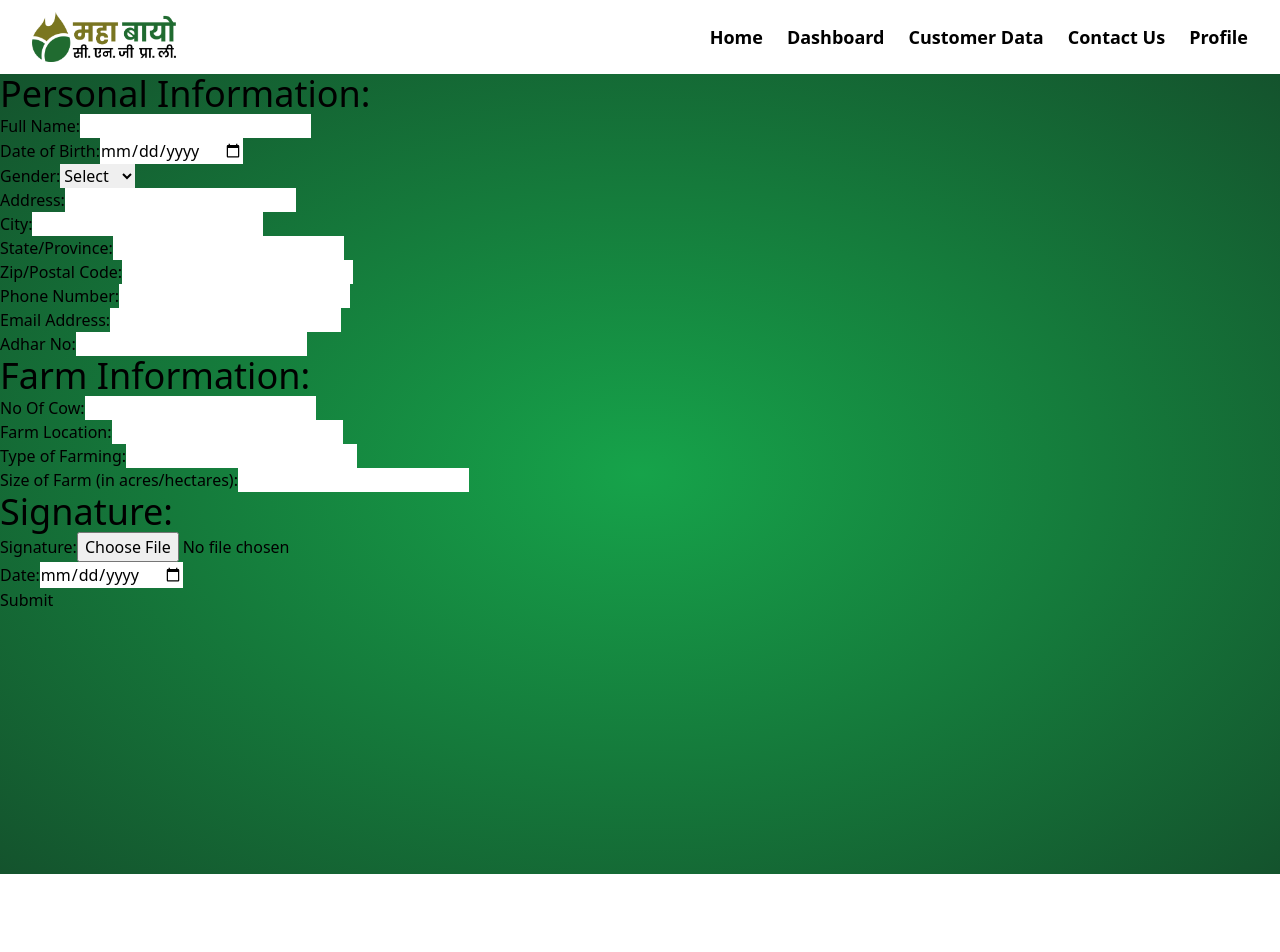
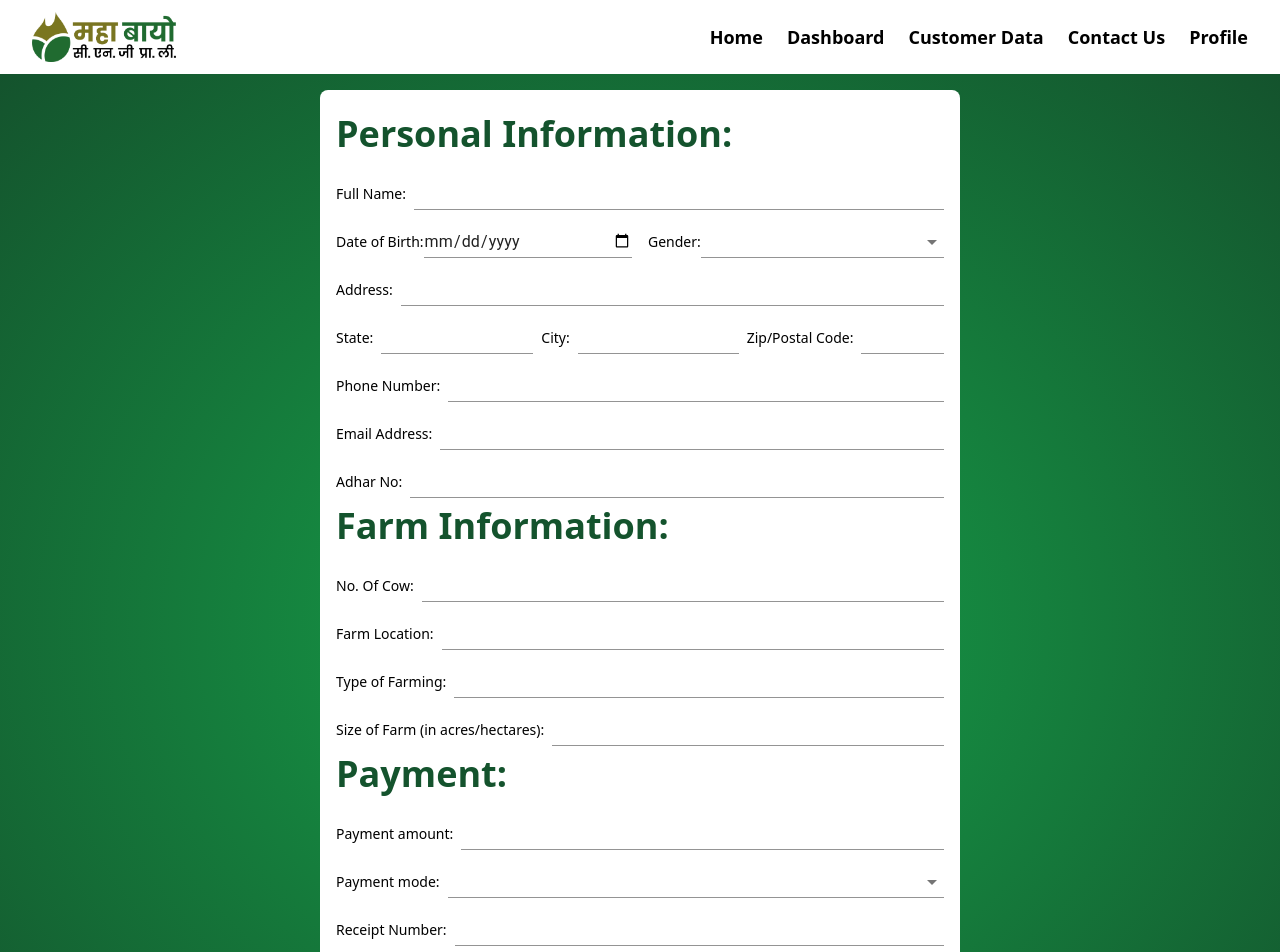
Before and after one commit to Akash-Trimbake/bio-cng, a React (Vite) app: page /userInfoForm in a window 1280 px wide. Shown: the top 952 px of the page. Before the commit the page ends 874 px from the top, so only its background shows below. Built offline with nearby package versions, Linux system fonts and the light colour scheme; sample sign-in values are in the browser's storage.

Commit message:
styled form

```diff
--- a/src/App.jsx
+++ b/src/App.jsx
@@ -1,4 +1,3 @@
-import { useState } from "react";
 import { BrowserRouter as Router, Routes, Route } from "react-router-dom";
 import Home from "./pages/Home";
 import Login from "./pages/Login";
@@ -17,7 +16,7 @@ function App() {
     <>
       <Router>
         <Topbar />
-        <div className="h-screen bg-[radial-gradient(ellipse_at_center,_var(--tw-gradient-stops))] from-green-600 to-green-900">
+        <div className="h-full bg-[radial-gradient(ellipse_at_center,_var(--tw-gradient-stops))] from-green-600 to-green-900">
           <Routes>
             <Route element={<PrivateRoutes />}>
               <Route path="/profile" element={<Profile />} />
--- a/src/components/AddDistrict.jsx
+++ b/src/components/AddDistrict.jsx
@@ -37,7 +37,7 @@ const AddDistrict = () => {
     <div className="flex flex-col justify-center items-center h-full">
       <form
         onSubmit={handleSubmit}
-        className="w-2/3 bg-white p-8 rounded-xl shadow-lg flex flex-col gap-4"
+        className="w-4/5 md:w-2/3 bg-white p-8 rounded-xl shadow-lg flex flex-col gap-4"
       >
         <div className="text-center">
           <h3 className="font-semibold text-2xl text-green-700">
--- a/src/components/AddTaluka.jsx
+++ b/src/components/AddTaluka.jsx
@@ -70,7 +70,7 @@ const AddTaluka = () => {
     <div className="flex flex-col justify-center items-center h-full">
       <form
         onSubmit={handleSubmit}
-        className="w-2/3 bg-white p-8 rounded-xl shadow-lg flex flex-col gap-4"
+        className="w-4/5 md:w-2/3 bg-white p-8 rounded-xl shadow-lg flex flex-col gap-4"
       >
         <div className="text-center">
           <h3 className="font-semibold text-2xl text-green-700">
--- a/src/components/UserInfoForm.jsx
+++ b/src/components/UserInfoForm.jsx
@@ -1,4 +1,7 @@
 import React, { useState } from "react";
+import TextField from "@mui/material/TextField";
+import MenuItem from "@mui/material/MenuItem";
+import Select from "@mui/material/Select";
 
 const UserInfoForm = () => {
   const [fullName, setFullName] = useState("");
@@ -17,10 +20,41 @@ const UserInfoForm = () => {
   const [farmSize, setFarmSize] = useState("");
   const [signature, setSignature] = useState("");
   const [date, setDate] = useState("");
+  const [amount, setAmount] = useState("");
+  const [paymentMode, setPaymentMode] = useState("");
+  const [receiptNo, setReceiptNo] = useState("");
+  const [selectedImage, setSelectedImage] = useState(null);
 
+  const handleImageChange = (e) => {
+    setSelectedImage(URL.createObjectURL(e.target.files[0]));
+    setSignature(e.target.files[0]);
+  };
   const handleSubmit = (e) => {
     e.preventDefault();
-    // Here you can handle form submission, e.g., send data to server
+
+    // Basic validation
+    if (
+      fullName &&
+      dob &&
+      gender &&
+      address &&
+      city &&
+      stateProvince &&
+      zipCode &&
+      phoneNumber &&
+      email &&
+      adharNo &&
+      noOfCow &&
+      farmLocation &&
+      farmingType &&
+      farmSize &&
+      amount &&
+      paymentMode &&
+      receiptNo &&
+      signature &&
+      date
+    ) {
+      // All fields are filled, continue with form submission
       console.log({
         fullName,
         dob,
@@ -36,159 +70,333 @@ const UserInfoForm = () => {
         farmLocation,
         farmingType,
         farmSize,
+        amount,
+        paymentMode,
+        receiptNo,
         signature,
         date,
       });
+    } else {
+      // Inform the user to fill all fields
+      alert("Please fill all fields before submitting.");
+    }
   };
 
   return (
-    <form onSubmit={handleSubmit}>
-      <h2>Personal Information:</h2>
-      <label>
-        Full Name:
-        <input
+    <div className="flex flex-col justify-center items-center py-4 ">
+      <form
+        onSubmit={handleSubmit}
+        className="w-11/12 md:w-1/2 bg-white rounded-lg py-4 px-4 text-sm"
+      >
+        <div className="my-2 flex flex-col gap-3 md:gap-4 ">
+          <h2 className="text-2xl md:text-4xl font-semibold text-green-900 mb-2">
+            Personal Information:
+          </h2>
+
+          <div className="flex flex-row items-center gap-2">
+            <p className="">Full Name:</p>
+
+            <TextField
+              label=""
+              variant="standard"
               type="text"
               value={fullName}
               onChange={(e) => setFullName(e.target.value)}
+              fullWidth
+              style={{ flex: 1 }}
             />
-      </label>
-      <br />
-      <label>
-        Date of Birth:
-        <input
+          </div>
+
+          <div className="grid grid-cols-2 gap-4">
+            <div className="flex flex-col md:flex-row items-start md:items-center">
+              <p className="">Date of Birth:</p>
+
+              <TextField
+                label=""
+                variant="standard"
                 type="date"
                 value={dob}
                 onChange={(e) => setDob(e.target.value)}
+                fullWidth
+                style={{ flex: 1 }}
               />
-      </label>
-      <br />
-      <label>
-        Gender:
-        <select value={gender} onChange={(e) => setGender(e.target.value)}>
-          <option value="">Select</option>
-          <option value="Male">Male</option>
-          <option value="Female">Female</option>
-          <option value="Other">Other</option>
-        </select>
-      </label>
-      <br />
-      <label>
-        Address:
-        <input
+            </div>
+
+            <div className="flex flex-col md:flex-row items-start md:items-center">
+              <p className="">Gender:</p>
+
+              <Select
+                labelId="demo-simple-select-standard-label"
+                value={gender}
+                onChange={(e) => setGender(e.target.value)}
+                fullWidth
+                variant="standard"
+              >
+                <MenuItem value="">
+                  <em>Select a role</em>
+                </MenuItem>
+                <MenuItem value="Male">Male</MenuItem>
+                <MenuItem value="Female">Female</MenuItem>
+                <MenuItem value="Other">Other</MenuItem>
+              </Select>
+            </div>
+          </div>
+
+          <div className="flex flex-row items-center gap-2">
+            <p className="">Address:</p>
+
+            <TextField
+              label=""
+              variant="standard"
               type="text"
               value={address}
               onChange={(e) => setAddress(e.target.value)}
+              fullWidth
+              style={{ flex: 1 }}
             />
-      </label>
-      <br />
-      <label>
-        City:
-        <input
+          </div>
+
+          <div className="grid grid-cols-2 md:grid-cols-3 gap-2">
+            <div className="flex flex-row items-center gap-2">
+              <p className="">State:</p>
+
+              <TextField
+                label=""
+                variant="standard"
+                type="text"
+                value={stateProvince}
+                onChange={(e) => setStateProvince(e.target.value)}
+                fullWidth
+                style={{ flex: 1 }}
+              />
+            </div>
+
+            <div className="flex flex-row items-center gap-2">
+              <p className="">City:</p>
+
+              <TextField
+                label=""
+                variant="standard"
                 type="text"
                 value={city}
                 onChange={(e) => setCity(e.target.value)}
+                fullWidth
+                style={{ flex: 1 }}
               />
-      </label>
-      <br />
-      <label>
-        State/Province:
-        <input
-          type="text"
-          value={stateProvince}
-          onChange={(e) => setStateProvince(e.target.value)}
-        />
-      </label>
-      <br />
-      <label>
-        Zip/Postal Code:
-        <input
-          type="text"
+            </div>
+
+            <div className="flex flex-row items-center gap-2 col-span-2 md:col-span-1">
+              <p className="">Zip/Postal Code:</p>
+
+              <TextField
+                label=""
+                variant="standard"
+                type="number"
                 value={zipCode}
                 onChange={(e) => setZipCode(e.target.value)}
+                fullWidth
+                style={{ flex: 1 }}
               />
-      </label>
-      <br />
-      <label>
-        Phone Number:
-        <input
-          type="text"
+            </div>
+          </div>
+
+          <div className="flex flex-row items-center gap-2">
+            <p className="">Phone Number:</p>
+
+            <TextField
+              label=""
+              variant="standard"
+              type="number"
               value={phoneNumber}
               onChange={(e) => setPhoneNumber(e.target.value)}
+              fullWidth
+              style={{ flex: 1 }}
             />
-      </label>
-      <br />
-      <label>
-        Email Address:
-        <input
+          </div>
+          <div className="flex flex-row items-center gap-2">
+            <p className="">Email Address:</p>
+
+            <TextField
+              label=""
+              variant="standard"
               type="email"
               value={email}
               onChange={(e) => setEmail(e.target.value)}
+              fullWidth
+              style={{ flex: 1 }}
             />
-      </label>
-      <br />
-      <label>
-        Adhar No:
-        <input
-          type="text"
+          </div>
+          <div className="flex flex-row items-center gap-2">
+            <p className="">Adhar No:</p>
+
+            <TextField
+              label=""
+              variant="standard"
+              type="number"
               value={adharNo}
               onChange={(e) => setAdharNo(e.target.value)}
+              fullWidth
+              style={{ flex: 1 }}
             />
-      </label>
-      <br />
-      <h2>Farm Information:</h2>
-      <label>
-        No Of Cow:
-        <input
-          type="text"
+          </div>
+        </div>
+        {/* Farm Information //////////////////////////////////////////////////////////////////////////////////////////// */}
+
+        <div className="my-2 flex flex-col gap-3 md:gap-4 ">
+          <h2 className="text-2xl md:text-4xl font-semibold text-green-900 mb-2">
+            Farm Information:
+          </h2>
+
+          <div className="flex flex-row items-center gap-2">
+            <p className="">No. Of Cow:</p>
+
+            <TextField
+              label=""
+              variant="standard"
+              type="number"
               value={noOfCow}
               onChange={(e) => setNoOfCow(e.target.value)}
+              fullWidth
+              style={{ flex: 1 }}
             />
-      </label>
-      <br />
-      <label>
-        Farm Location:
-        <input
+          </div>
+
+          <div className="flex flex-row items-center gap-2">
+            <p className="">Farm Location:</p>
+
+            <TextField
+              label=""
+              variant="standard"
               type="text"
               value={farmLocation}
               onChange={(e) => setFarmLocation(e.target.value)}
+              fullWidth
+              style={{ flex: 1 }}
             />
-      </label>
-      <br />
-      <label>
-        Type of Farming:
-        <input
+          </div>
+          <div className="flex flex-row items-center gap-2">
+            <p className="">Type of Farming:</p>
+
+            <TextField
+              label=""
+              variant="standard"
               type="text"
               value={farmingType}
               onChange={(e) => setFarmingType(e.target.value)}
+              fullWidth
+              style={{ flex: 1 }}
             />
-      </label>
-      <br />
-      <label>
-        Size of Farm (in acres/hectares):
-        <input
-          type="text"
+          </div>
+
+          <div className="flex flex-row items-center gap-2">
+            <p className="">Size of Farm (in acres/hectares):</p>
+
+            <TextField
+              label=""
+              variant="standard"
+              type="number"
               value={farmSize}
               onChange={(e) => setFarmSize(e.target.value)}
+              fullWidth
+              style={{ flex: 1 }}
             />
-      </label>
-      <br />
-      <h2>Signature:</h2>
-      <label>
-        Signature:
-        <input type="file" onChange={(e) => setSignature(e.target.files[0])} />
-      </label>
-      <br />
-      <label>
-        Date:
-        <input
+          </div>
+        </div>
+        {/* Payment //////////////////////////////////////////////////////////////////////////////////////////// */}
+        <div className="my-2 flex flex-col gap-3 md:gap-4 ">
+          <h2 className="text-2xl md:text-4xl font-semibold text-green-900 mb-2">
+            Payment:
+          </h2>
+
+          <div className="flex flex-row items-center gap-2">
+            <p className="">Payment amount:</p>
+
+            <TextField
+              label=""
+              variant="standard"
+              type="number"
+              value={amount}
+              onChange={(e) => setAmount(e.target.value)}
+              fullWidth
+              style={{ flex: 1 }}
+            />
+          </div>
+
+          <div className="flex flex-row items-center gap-2">
+            <p className="">Payment mode:</p>
+
+            <Select
+              labelId="demo-simple-select-standard-label"
+              value={paymentMode}
+              onChange={(e) => setPaymentMode(e.target.value)}
+              fullWidth
+              variant="standard"
+              style={{ flex: 1 }}
+            >
+              <MenuItem value="">
+                <em>Select a mode</em>
+              </MenuItem>
+              <MenuItem value="cash">Cash</MenuItem>
+              <MenuItem value="upi">UPI</MenuItem>
+              <MenuItem value="Other">Other</MenuItem>
+            </Select>
+          </div>
+
+          <div className="flex flex-row items-center gap-2">
+            <p className="">Receipt Number:</p>
+
+            <TextField
+              label=""
+              variant="standard"
+              type="number"
+              value={receiptNo}
+              onChange={(e) => setReceiptNo(e.target.value)}
+              fullWidth
+              style={{ flex: 1 }}
+            />
+          </div>
+        </div>
+
+        {/* Signature //////////////////////////////////////////////////////////////////////////////////////////// */}
+
+        <div className="flex flex-col gap-2 mt-16">
+          <div className="flex flex-row items-center gap-2 w-2/3 md:w-1/3">
+            <p className="">Date:</p>
+
+            <TextField
+              label=""
+              variant="standard"
               type="date"
               value={date}
               onChange={(e) => setDate(e.target.value)}
+              fullWidth
+              style={{ flex: 1 }}
             />
+          </div>
+          <label>
+            Signature:
+            <input type="file" onChange={handleImageChange} />
           </label>
-      <br />
-      <button type="submit">Submit</button>
+
+          {selectedImage && (
+            <img
+              src={selectedImage}
+              alt="Selected signature"
+              className="w-32 h-16 border"
+            />
+          )}
+        </div>
+
+        <div className="text-center my-4 ">
+          <button
+            type="submit"
+            className="bg-green-600 text-white text-lg font-semibold px-4 py-1 rounded-lg w-1/2"
+          >
+            Submit
+          </button>
+        </div>
       </form>
+    </div>
   );
 };
 
--- a/src/pages/Login.jsx
+++ b/src/pages/Login.jsx
@@ -55,7 +55,7 @@ const Login = () => {
     <div className="flex flex-col justify-center items-center h-full">
       <form
         onSubmit={handleSubmit}
-        className="w-1/2 bg-white p-8 rounded-xl shadow-lg flex flex-col gap-4"
+        className="w-4/5 md:w-1/2 bg-white p-8 rounded-xl shadow-lg flex flex-col gap-4"
       >
         <div className="text-center">
           <h3 className="font-semibold text-2xl text-green-700">Login</h3>
--- a/src/pages/Signup.jsx
+++ b/src/pages/Signup.jsx
@@ -81,7 +81,7 @@ const Signup = () => {
     <div className="flex flex-col justify-center items-center h-full">
       <form
         onSubmit={handleSubmit}
-        className="w-2/3 bg-white p-8 rounded-xl shadow-lg flex flex-col gap-4"
+        className="w-4/5 md:w-2/3 bg-white p-8 rounded-xl shadow-lg flex flex-col gap-4"
       >
         <div className="text-center">
           <h3 className="font-semibold text-2xl text-green-700">
```
Also changed, not shown: src/components/Topbar.jsx (+44 -5 lines), src/pages/Dashboard.jsx (+15 -11 lines), src/pages/Home.jsx (+15 -9 lines). Lines whose indentation alone changed are shown as unchanged.
